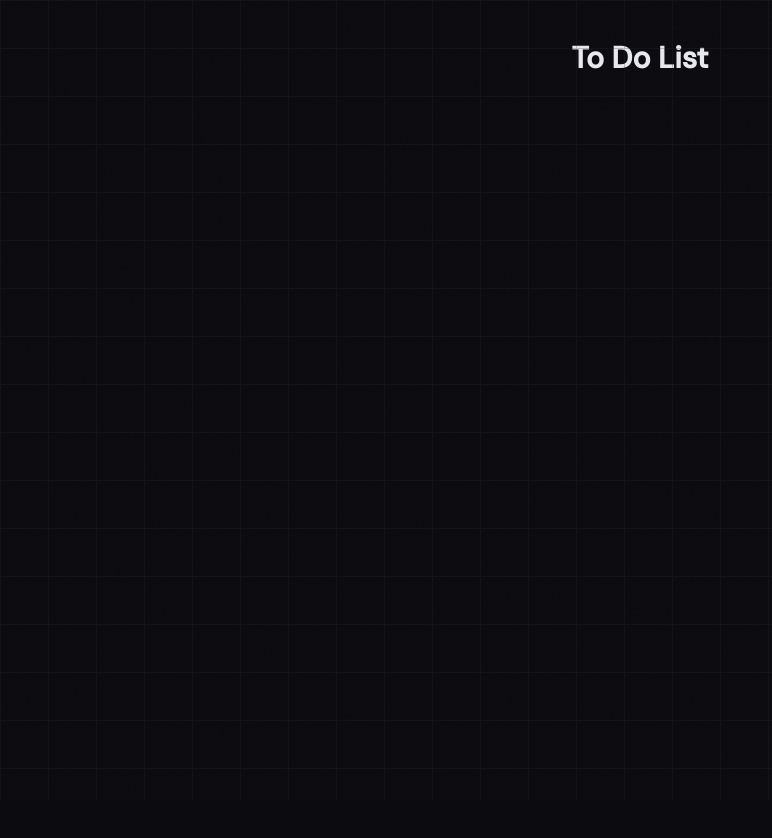
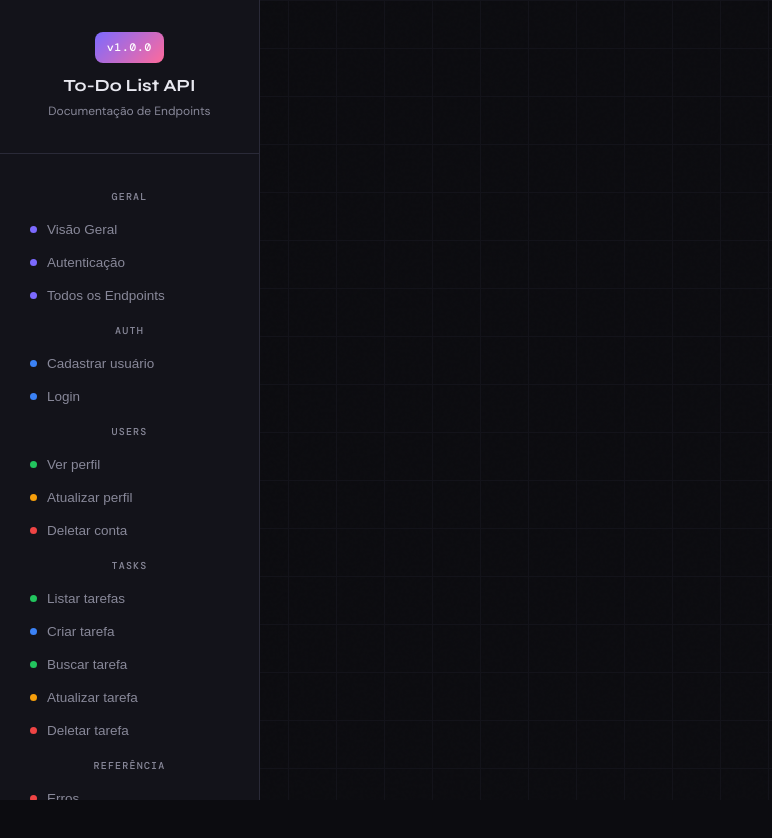
Before and after one commit to MikaelAlvez/PageDocumentationToDoList, a React (Vite) app: page / in a window 1280 px wide. Shown: the top 838 px of the page, without its empty margins (0-772 px from the left). Before the commit the page ends 800 px from the top, so only its background shows below. Built offline with nearby package versions, Linux system fonts and the light colour scheme.

Commit message:
feat: Sidebar

```diff
--- a/src/App.jsx
+++ b/src/App.jsx
@@ -1,10 +1,14 @@
 import './App.css'
+import Sidebar from './components/Sidebar'
 
 function App() {
   return (
-    <>
-      <h1>To Do List</h1>
-    </>
+    <div style={{ display: 'flex', minHeight: '100vh', position: 'relative', zIndex: 1 }}>
+      <Sidebar />
+      <main style={{ marginLeft: 260, flex: 1, maxWidth: 900, padding: '64px 56px' }}>
+          {/* Content */}
+      </main>
+    </div>
   )
 }
 
--- /dev/null
+++ b/src/components/Sidebar.jsx
@@ -0,0 +1,168 @@
+import { useEffect, useState } from 'react'
+
+const navGroups = [
+  {
+    label: 'Geral',
+    items: [
+      { id: 'overview', label: 'Visão Geral', color: 'var(--accent)' },
+      { id: 'auth-section', label: 'Autenticação', color: 'var(--accent)' },
+      { id: 'endpoints-overview', label: 'Todos os Endpoints', color: 'var(--accent)' },
+    ],
+  },
+  {
+    label: 'Auth',
+    items: [
+      { id: 'auth-register', label: 'Cadastrar usuário', color: 'var(--post)' },
+      { id: 'auth-login', label: 'Login', color: 'var(--post)' },
+    ],
+  },
+  {
+    label: 'Users',
+    items: [
+      { id: 'users-profile', label: 'Ver perfil', color: 'var(--get)' },
+      { id: 'users-update', label: 'Atualizar perfil', color: 'var(--put)' },
+      { id: 'users-delete', label: 'Deletar conta', color: 'var(--delete)' },
+    ],
+  },
+  {
+    label: 'Tasks',
+    items: [
+      { id: 'tasks-list', label: 'Listar tarefas', color: 'var(--get)' },
+      { id: 'tasks-create', label: 'Criar tarefa', color: 'var(--post)' },
+      { id: 'tasks-get', label: 'Buscar tarefa', color: 'var(--get)' },
+      { id: 'tasks-update', label: 'Atualizar tarefa', color: 'var(--put)' },
+      { id: 'tasks-delete', label: 'Deletar tarefa', color: 'var(--delete)' },
+    ],
+  },
+  {
+    label: 'Referência',
+    items: [{ id: 'errors', label: 'Erros', color: 'var(--delete)' }],
+  },
+]
+
+export default function Sidebar() {
+  const [active, setActive] = useState('overview')
+
+  useEffect(() => {
+    const handleScroll = () => {
+      const sections = document.querySelectorAll('[id]')
+      let current = ''
+      sections.forEach((s) => {
+        if (window.scrollY >= s.offsetTop - 120) current = s.id
+      })
+      if (current) setActive(current)
+    }
+    window.addEventListener('scroll', handleScroll)
+    return () => window.removeEventListener('scroll', handleScroll)
+  }, [])
+
+  const scrollTo = (id) => {
+    document.getElementById(id)?.scrollIntoView({ behavior: 'smooth', block: 'start' })
+  }
+
+  return (
+    <aside style={{
+      width: 260,
+      position: 'fixed',
+      top: 0,
+      left: 0,
+      height: '100vh',
+      background: 'var(--surface)',
+      borderRight: '1px solid var(--border)',
+      padding: '32px 0',
+      overflowY: 'auto',
+      zIndex: 100,
+      flexShrink: 0,
+    }}>
+      {/* Logo */}
+      <div style={{ padding: '0 28px 32px', borderBottom: '1px solid var(--border)' }}>
+        <div style={{
+          display: 'inline-flex',
+          alignItems: 'center',
+          background: 'linear-gradient(135deg, var(--accent), var(--accent2))',
+          borderRadius: 8,
+          padding: '6px 12px',
+          marginBottom: 12,
+        }}>
+          <span style={{
+            fontFamily: "'DM Mono', monospace",
+            fontSize: 11,
+            fontWeight: 500,
+            color: 'white',
+            letterSpacing: '0.08em',
+          }}>
+            v1.0.0
+          </span>
+        </div>
+        <h1 style={{
+          fontFamily: "'Syne', sans-serif",
+          fontSize: 17,
+          fontWeight: 700,
+          color: 'var(--text)',
+          lineHeight: 1.3,
+        }}>
+          To-Do List API
+        </h1>
+        <p style={{ fontSize: 12, color: 'var(--muted)', marginTop: 4 }}>
+          Documentação de Endpoints
+        </p>
+      </div>
+
+      {/* Nav */}
+      <nav style={{ padding: '24px 0' }}>
+        {navGroups.map((group) => (
+          <div key={group.label}>
+            <div style={{
+              fontFamily: "'DM Mono', monospace",
+              fontSize: 10,
+              fontWeight: 500,
+              letterSpacing: '0.12em',
+              textTransform: 'uppercase',
+              color: 'var(--muted)',
+              padding: '0 28px 8px',
+              marginTop: 10,
+            }}>
+              {group.label}
+            </div>
+            {group.items.map((item) => {
+              const isActive = active === item.id
+              return (
+                <button
+                  key={item.id}
+                  onClick={() => scrollTo(item.id)}
+                  style={{
+                    display: 'flex',
+                    alignItems: 'center',
+                    gap: 10,
+                    padding: '9px 28px',
+                    color: isActive ? 'var(--accent)' : 'var(--muted)',
+                    background: isActive ? 'rgba(124,106,255,0.06)' : 'transparent',
+                    borderLeft: `2px solid ${isActive ? 'var(--accent)' : 'transparent'}`,
+                    border: 'none',
+                    borderLeftWidth: 2,
+                    borderLeftStyle: 'solid',
+                    borderLeftColor: isActive ? 'var(--accent)' : 'transparent',
+                    width: '100%',
+                    textAlign: 'left',
+                    fontSize: 13.5,
+                    cursor: 'pointer',
+                    transition: 'all 0.15s',
+                  }}
+                >
+                  <span style={{
+                    width: 7,
+                    height: 7,
+                    borderRadius: '50%',
+                    background: item.color,
+                    flexShrink: 0,
+                  }} />
+                  {item.label}
+                </button>
+              )
+            })}
+          </div>
+        ))}
+      </nav>
+    </aside>
+  )
+}
```
